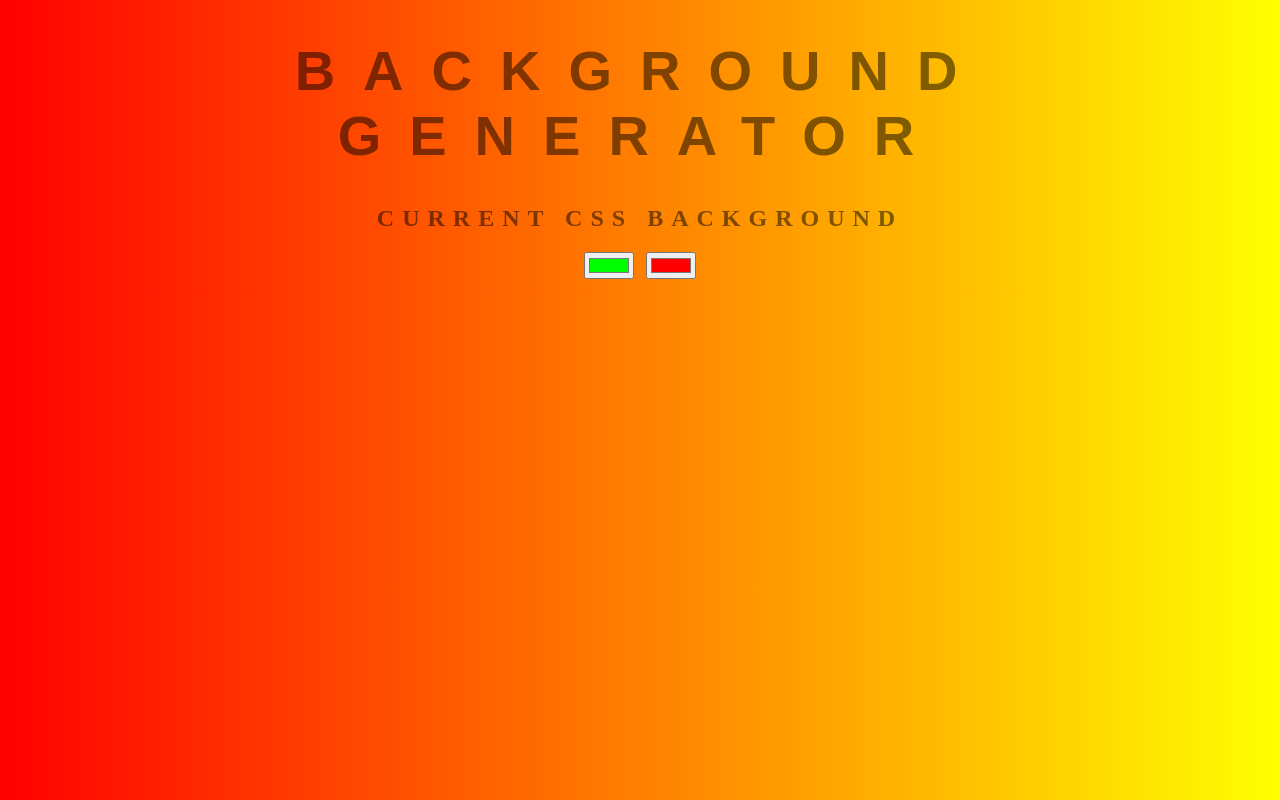
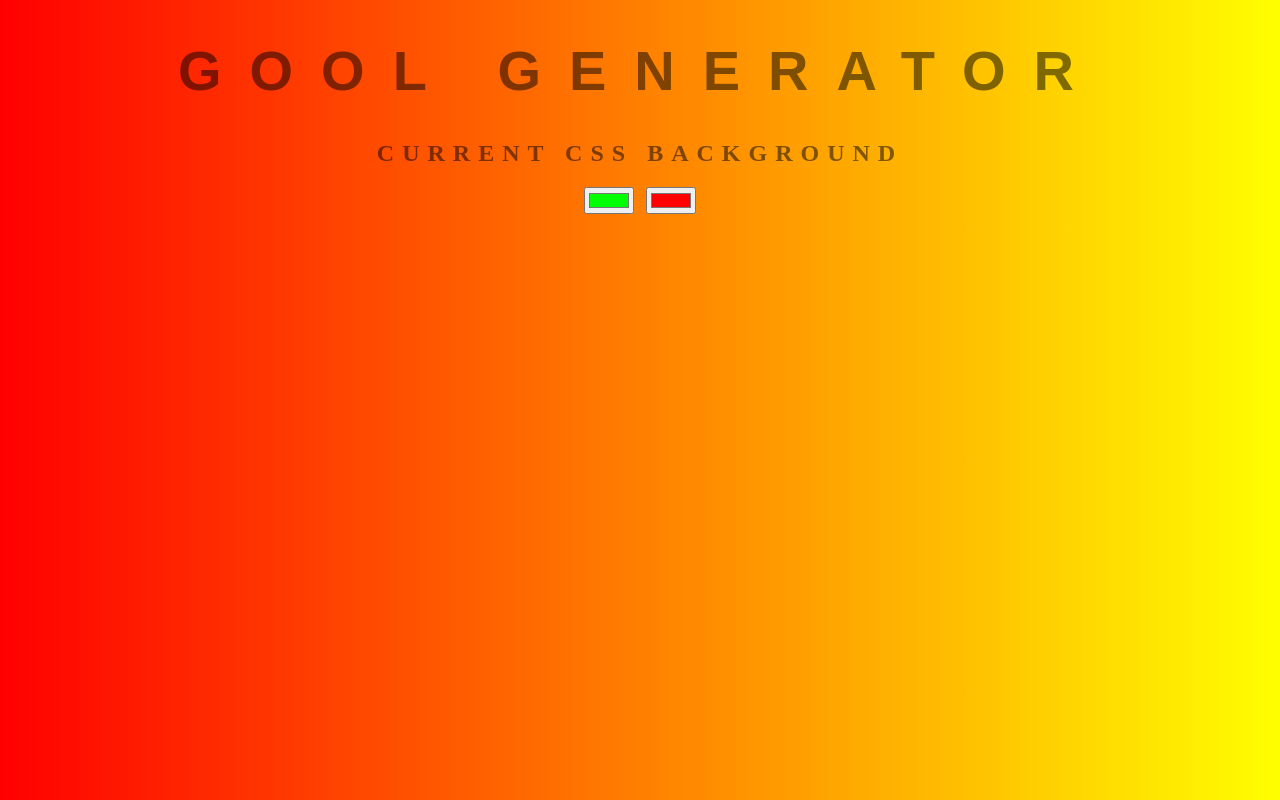
Before and after one commit to ahoroufi/Background_Generator, a plain HTML site: page index.html in a window 1280 px wide. Drawn offline with Linux system fonts and the light colour scheme.

Commit message:
changing title

```diff
--- a/index.html
+++ b/index.html
@@ -7,7 +7,7 @@
     <link rel="stylesheet" href="style.css">
 </head>
 <body id="gradient">
-    <h1>Background Generator</h1>
+    <h1>Gool Generator</h1>
     <h2>Current CSS Background</h2>
     <input class="color1" type="color" name="color1" value="#00ff00">
     <input class="color2" type="color" name="color2" value="#ff0000">
```
